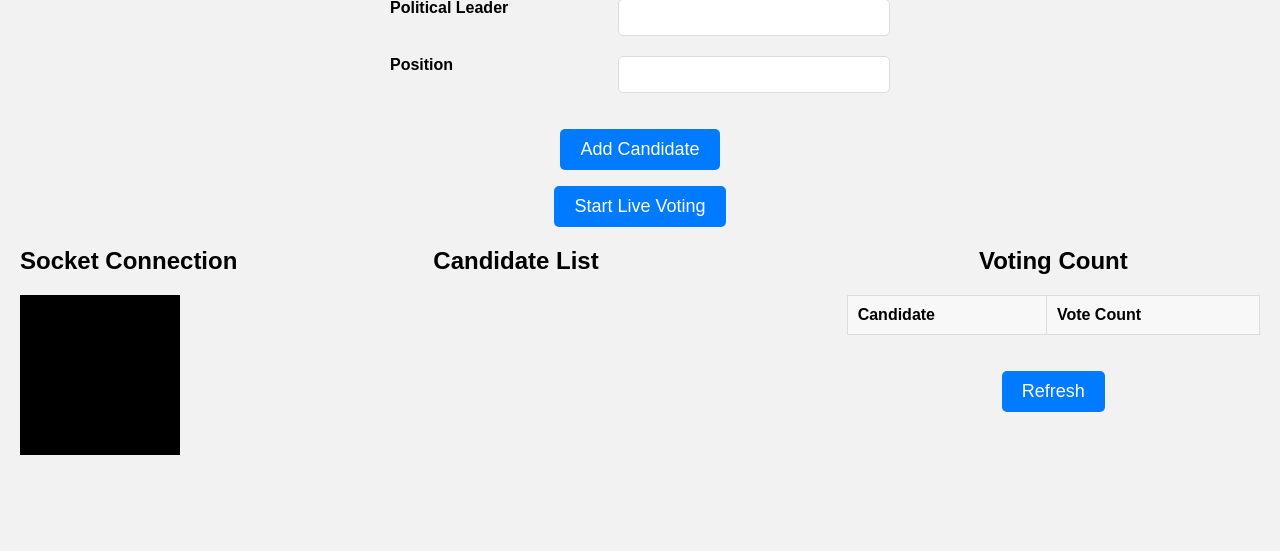
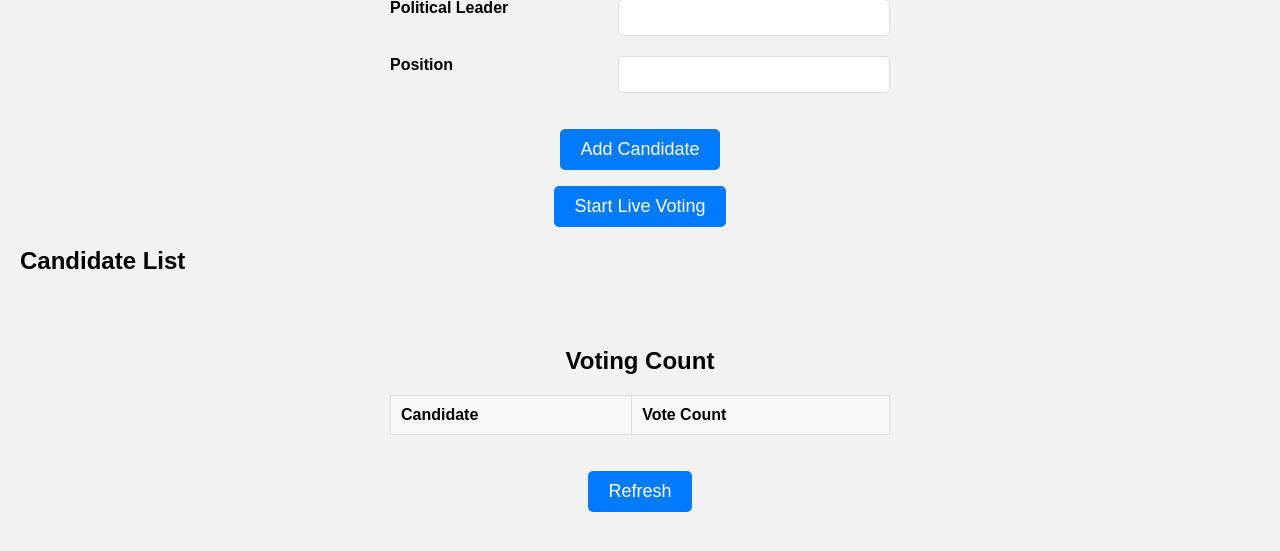
Before and after one commit to Viraj2722/online-voting-system, a Django app: page /adminpage/ in a window 1280 px wide. Shown: the part 121-672 px from the top of the page. Run offline with Django 5.2, Linux system fonts and the light colour scheme; lists and menus that the app fills with data are empty; some libraries are stand-ins or nearby versions.

```diff
--- a/votingsystem/templates/adminpage.html
+++ b/votingsystem/templates/adminpage.html
@@ -285,11 +285,6 @@
     </button>
   </form>
 
-  <div class="info_admin">
-    <div class="socket">
-      <h2>Socket Connection</h2>
-      <div class="terminal"></div>
-    </div>
 
   <!-- List of Added Political Leaders -->
   <div class="Cand_list">
--- a/votingsystem/views.py
+++ b/votingsystem/views.py
@@ -37,7 +37,6 @@ for i in politicaldata:
         'Votingcount': i[2]
     })
 
-print(political_leaders)
 
 def home(request):
     return render(request, 'home.html')
@@ -63,16 +62,17 @@ def candidate_login(request):
                     'alert_message': 'You have already voted.'
                 })
             else:
-                request.session['voter_id'] = voter_id  # Save voter ID in session
-                request.session['mobileno'] = mobileno  # Save mobile number in session
+                request.session['voter_id'] = voter_id
+                request.session['mobileno'] = mobileno
                 # Create socket connection if it doesn't exist for this session
+
                 if voter_id not in socket_connections:
                     sock = socket.socket(socket.AF_INET, socket.SOCK_STREAM)
-                    server_address = ('127.0.0.1', 4001)  # Voting server's IP and port
+                    server_address = ('127.0.0.1', 4001)
                     sock.connect(server_address)
-                    socket_connections[voter_id] = sock  # Store socket in the global dict
+                    socket_connections[voter_id] = sock
 
-                return redirect('candidatelist')  # Redirect to candidate list if not voted
+                return redirect('candidatelist')
         else:
             return render(request, 'candidatelogin.html', {
                 'alert_message': 'Invalid Voter ID or Mobile Number'
@@ -119,7 +119,7 @@ def admin_page(request):
             political_leaders.append({
                 'leader_name': leader_name,
                 'position': position,
-                'Votingcount': 0  # Initialize vote count to 0 for new candidate
+                'Votingcount': 0
             })
 
             cursor.execute(
@@ -162,9 +162,9 @@ def candidate_list(request):
 # Logic to cast a vote using the socket connection
 def cast_vote(request):
     if request.method == 'POST':
-        voter_id  = request.session.get('voter_id')  # Get voter ID from session
-        mobilenumber = request.session.get('mobileno')  # Get mobile number from session
-        # Check if voter has already voted
+        voter_id  = request.session.get('voter_id')
+        mobilenumber = request.session.get('mobileno')
+
         cursor.execute(
             'SELECT "IsVoted" FROM voter WHERE "Voterid" = %s', [voter_id]
         )
@@ -174,12 +174,12 @@ def cast_vote(request):
             leader_name = request.POST.get('vote')
 
             if voter_id in socket_connections:
-                sock = socket_connections[voter_id]  # Get the existing socket connection
+                sock = socket_connections[voter_id]
 
                 try:
-                    # Send the vote (candidate name) to the server
-                    sock.sendall(f"{voter_id} {mobilenumber}".encode())  # Inform the server the voter is ready to vote
-                    sock.sendall(leader_name.encode())  # Send the vote (candidate name)
+
+                    sock.sendall(f"{voter_id} {mobilenumber}".encode())
+                    sock.sendall(leader_name.encode())
 
                     # Wait for the server's response
                     response = sock.recv(1024).decode()  # Receive the response from the server
@@ -221,7 +221,7 @@ def cast_vote(request):
                 finally:
                     # Close socket and clean up after vote is cast
                     sock.close()
-                    del socket_connections[voter_id]  # Remove the socket reference from global dict
+                    del socket_connections[voter_id]
 
         else:
             return render(request, 'candidatelogin.html', {
```
Lines whose indentation alone changed are shown as unchanged.
